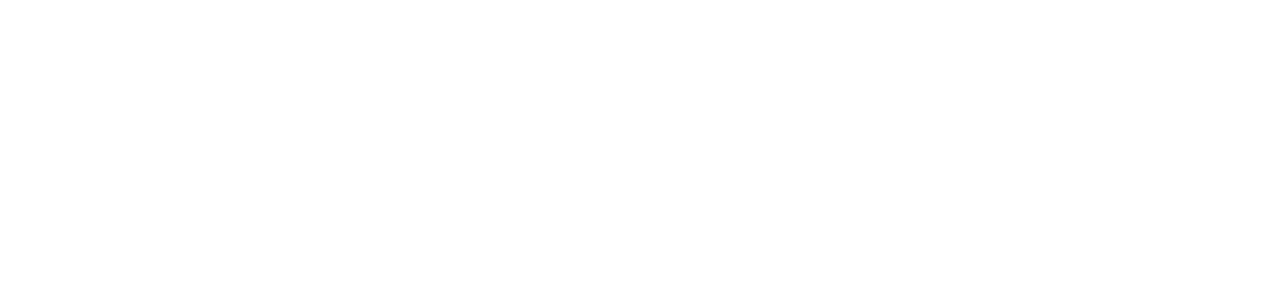
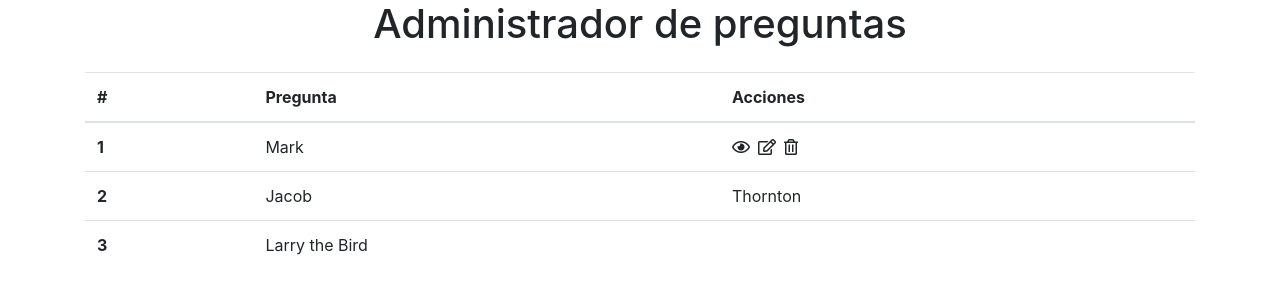
Before and after one commit to YairRdz11/SerpientesEscaleras, an Angular app: page /manage-test in a window 1280 px wide. Before the commit this address led to /. Shown: the top 300 px of the page. Built offline with nearby package versions, Linux system fonts and the light colour scheme.

Commit message:
Se agrega la nueva pantalla de como se puede administrar las preguntas

```diff
--- a/package.json
+++ b/package.json
@@ -19,6 +19,9 @@
     "@angular/platform-browser": "~12.2.0",
     "@angular/platform-browser-dynamic": "~12.2.0",
     "@angular/router": "~12.2.0",
+    "@fortawesome/angular-fontawesome": "^0.9.0",
+    "@fortawesome/fontawesome-svg-core": "^1.2.36",
+    "@fortawesome/free-solid-svg-icons": "^5.15.4",
     "@ng-bootstrap/ng-bootstrap": "^10.0.0",
     "bootstrap": "^4.5.0",
     "rxjs": "~6.6.0",
--- a/src/app/app-routing.module.ts
+++ b/src/app/app-routing.module.ts
@@ -2,6 +2,7 @@
 import { RouterModule, Routes } from "@angular/router";
 import { GameComponent } from "./views/game/game.component";
 import { InitComponent } from "./views/init/init.component";
+import { ManageTestComponent } from "./views/manage-test/manage-test.component";
 
 const routes: Routes = [
   {
@@ -11,6 +12,10 @@
   {
     path: 'game',
     component: GameComponent
+  },
+  {
+    path: 'manage-test',
+    component: ManageTestComponent
   }
 ]
 
--- a/src/app/app.component.ts
+++ b/src/app/app.component.ts
@@ -1,4 +1,5 @@
 import { Component } from '@angular/core';
+import { faCoffee } from '@fortawesome/free-solid-svg-icons';
 
 @Component({
   selector: 'app-root',
@@ -7,4 +8,5 @@
 })
 export class AppComponent {
   title = 'serpientes-escaleras';
+  faCoffee = faCoffee;
 }
--- /dev/null
+++ b/src/app/views/manage-test/manage-test.component.html
@@ -0,0 +1,36 @@
+<div class="container">
+  <h1 class="text-center">Administrador de preguntas</h1>
+
+  <div class="mt-4">
+    <table class="table table-hover">
+      <thead>
+        <tr>
+          <th scope="col">#</th>
+          <th scope="col">Pregunta</th>
+          <th scope="col">Acciones</th>
+        </tr>
+      </thead>
+      <tbody>
+        <tr>
+          <th scope="row">1</th>
+          <td>Mark</td>
+          <td>
+            <i class="far fa-eye"></i>
+            <i class="far fa-edit pl-2"></i>
+            <i class="far fa-trash-alt pl-2"></i>
+          </td>
+        </tr>
+        <tr>
+          <th scope="row">2</th>
+          <td>Jacob</td>
+          <td>Thornton</td>
+        </tr>
+        <tr>
+          <th scope="row">3</th>
+          <td colspan="2">Larry the Bird</td>
+        </tr>
+      </tbody>
+    </table>
+  </div>
+
+</div>
--- /dev/null
+++ b/src/app/views/manage-test/manage-test.component.ts
@@ -0,0 +1,15 @@
+import { Component, OnInit } from '@angular/core';
+
+@Component({
+  selector: 'app-manage-test',
+  templateUrl: './manage-test.component.html',
+  styleUrls: ['./manage-test.component.css']
+})
+export class ManageTestComponent implements OnInit {
+
+  constructor() { }
+
+  ngOnInit(): void {
+  }
+
+}
--- a/src/index.html
+++ b/src/index.html
@@ -6,6 +6,7 @@
   <base href="/">
   <meta name="viewport" content="width=device-width, initial-scale=1">
   <link rel="icon" type="image/x-icon" href="favicon.ico">
+  <link rel="stylesheet" href="https://pro.fontawesome.com/releases/v5.10.0/css/all.css" integrity="sha384-AYmEC3Yw5cVb3ZcuHtOA93w35dYTsvhLPVnYs9eStHfGJvOvKxVfELGroGkvsg+p" crossorigin="anonymous"/>
 </head>
 <body>
   <app-root>
```
Also changed, not shown: src/app/app.module.ts (+6 -2 lines), src/app/views/manage-test/manage-test.component.css (added), 1 other file (tests, documents, lock files or other folders).
